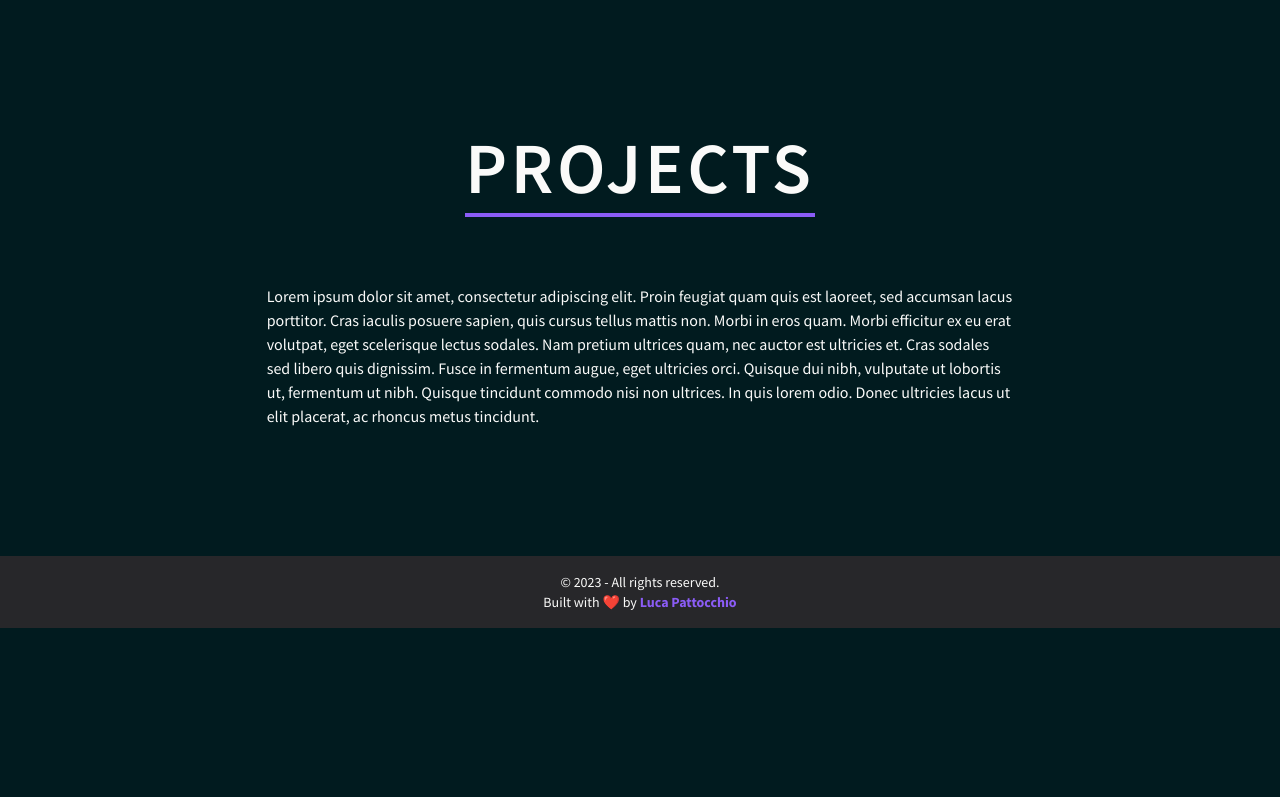
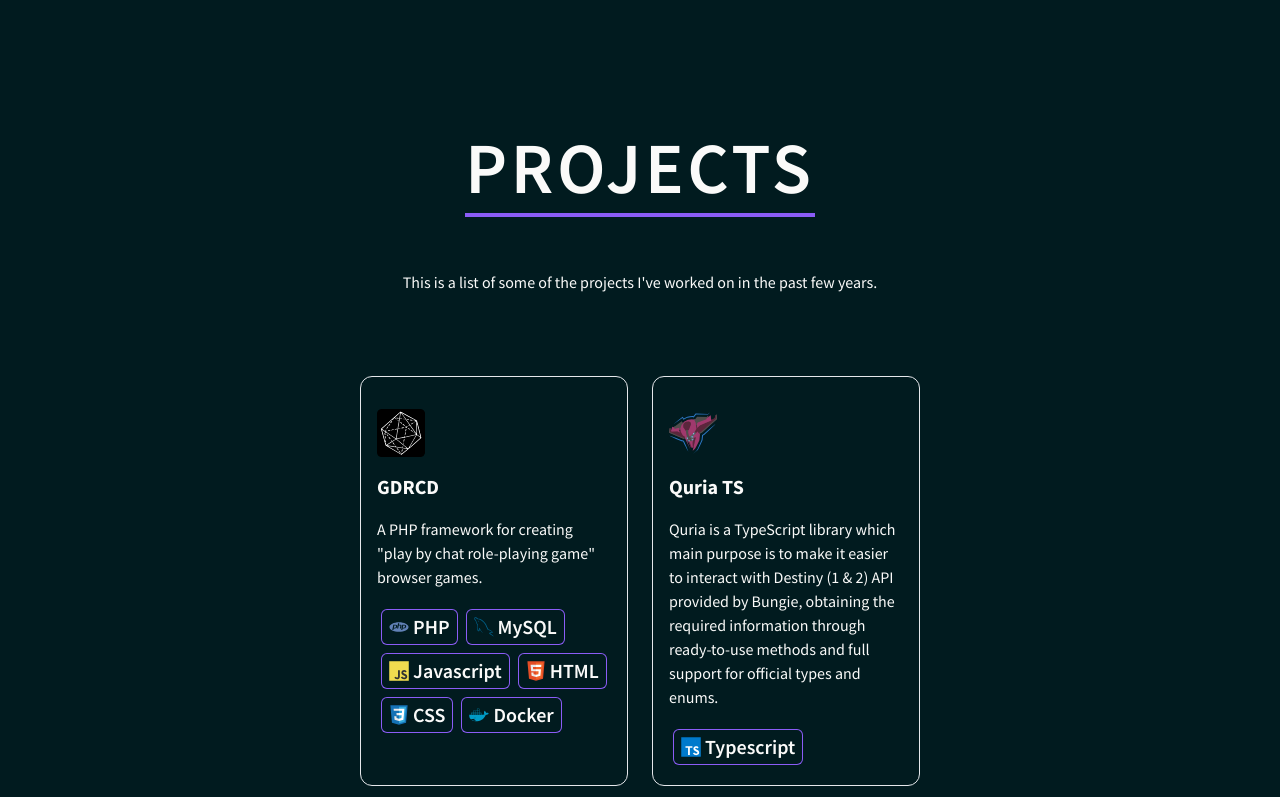
Before and after one commit to Kasui92/lucapattocchio.dev, a React (Vite) app: page / in a window 1280 px wide. Shown: the part 2000-2797 px from the top of the page. Before the commit the page ends 2628 px from the top, so only its background shows below. Built offline with nearby package versions, Linux system fonts and the light colour scheme.

Commit message:
feat: update project section;

```diff
--- a/src/components/Projects/index.tsx
+++ b/src/components/Projects/index.tsx
@@ -1,4 +1,6 @@
 import { ReactElement } from 'react'
+import projects from '@/config/projects'
+import stack from '@/config/stack'
 
 /**
  * About
@@ -8,16 +10,65 @@ const Projects = (): ReactElement => {
     return (
         <section className={`relative py-32`} id={`About`}>
             <div className={`mx-auto w-[80%] xl:w-7/12`}>
-                <h2 className={`mb-20 text-center text-4xl font-semibold uppercase tracking-wider xl:text-7xl`}>
+                <h2 className={`mb-16 text-center text-4xl font-semibold uppercase tracking-wider xl:text-7xl`}>
                     <span className={`border-b-4 border-violet-500`}>Projects</span>
                 </h2>
-                <div className={`flex flex-col gap-24 xl:flex-row`}>
-                    Lorem ipsum dolor sit amet, consectetur adipiscing elit. Proin feugiat quam quis est laoreet, sed
-                    accumsan lacus porttitor. Cras iaculis posuere sapien, quis cursus tellus mattis non. Morbi in eros quam.
-                    Morbi efficitur ex eu erat volutpat, eget scelerisque lectus sodales. Nam pretium ultrices quam, nec
-                    auctor est ultricies et. Cras sodales sed libero quis dignissim. Fusce in fermentum augue, eget ultricies
-                    orci. Quisque dui nibh, vulputate ut lobortis ut, fermentum ut nibh. Quisque tincidunt commodo nisi non
-                    ultrices. In quis lorem odio. Donec ultricies lacus ut elit placerat, ac rhoncus metus tincidunt.
+                <div className={`flex flex-col gap-20`}>
+                    <div className={`mx-auto w-5/6 grow md:w-4/6 xl:w-3/4`}>
+                        <div className={`flex flex-col gap-6 text-center leading-7`}>
+                            This is a list of some of the projects I&apos;ve worked on in the past few years.
+                        </div>
+                    </div>
+                    <div className={`mx-auto grid w-3/4 grid-cols-1 gap-6 md:grid-cols-2`}>
+                        {projects.map((project, index) => (
+                            <a
+                                key={index}
+                                className={`relative mb-4 w-full rounded-xl border transition duration-300 ease-in-out hover:scale-110`}
+                                href={project.url}
+                                aria-label={`Go to ${project.title} website`}
+                                target={`_blank`}
+                                rel={`noopener noreferrer`}
+                            >
+                                <div className={`h-100 relative`}>
+                                    <div className={`relative flex flex-col items-start rounded p-4`}>
+                                        <div className={`my-4`}>
+                                            <img
+                                                className={`mr-4 h-12 w-12`}
+                                                src={project.image}
+                                                alt={`${project.title} Logo`}
+                                            />
+                                        </div>
+                                        <h4 className={`tracking-tigh text-xl font-bold`}>{project.title}</h4>
+                                        <div className={`pt-4 leading-6 `}>{project.description}</div>
+                                        <div className={`flex flex-wrap pt-4 md:flex-row`}>
+                                            {project.technologies.map((technology, index) => {
+                                                // Retrieve technology info from stack
+                                                const technologyInfo = stack.find((item) => item.label === technology)
+
+                                                return (
+                                                    <div
+                                                        key={index}
+                                                        className={`m-1 inline-flex items-center rounded-md px-2 py-1 text-xs font-medium ring-1 ring-inset ring-violet-500 hover:bg-violet-500 hover:text-white`}
+                                                    >
+                                                        {technologyInfo && (
+                                                            <img
+                                                                className={`inline-block h-5 w-5`}
+                                                                src={`/assets/logos/technologies/${technologyInfo.icon}.svg`}
+                                                                alt={`${technologyInfo.label} logo`}
+                                                            />
+                                                        )}
+                                                        <span className={`ml-1 text-xl font-semibold`}>
+                                                            {technologyInfo?.label || technology}
+                                                        </span>
+                                                    </div>
+                                                )
+                                            })}
+                                        </div>
+                                    </div>
+                                </div>
+                            </a>
+                        ))}
+                    </div>
                 </div>
             </div>
         </section>
--- /dev/null
+++ b/src/config/projects.ts
@@ -0,0 +1,30 @@
+interface Project {
+    title: string
+    description: string
+    image: string
+    url: string
+    technologies: Array<string>
+}
+
+/**
+ * Projects
+ */
+const projects: Array<Project> = [
+    {
+        title: 'GDRCD',
+        description: 'A PHP framework for creating "play by chat role-playing game" browser games.',
+        image: '/assets/logos/projects/gdrcd.svg',
+        url: 'https://github.com/GDRCD/GDRCD',
+        technologies: ['PHP', 'MySQL', 'Javascript', 'HTML', 'CSS', 'Docker'],
+    },
+    {
+        title: 'Quria TS',
+        description:
+            'Quria is a TypeScript library which main purpose is to make it easier to interact with Destiny (1 & 2) API provided by Bungie, obtaining the required information through ready-to-use methods and full support for official types and enums.',
+        image: '/assets/logos/projects/quria.svg',
+        url: 'https://github.com/FraWolf/quria',
+        technologies: ['Typescript'],
+    },
+]
+
+export default projects
```
Also changed, not shown: public/assets/logos/projects/gdrcd.svg (added), public/assets/logos/projects/quria.svg (added).
